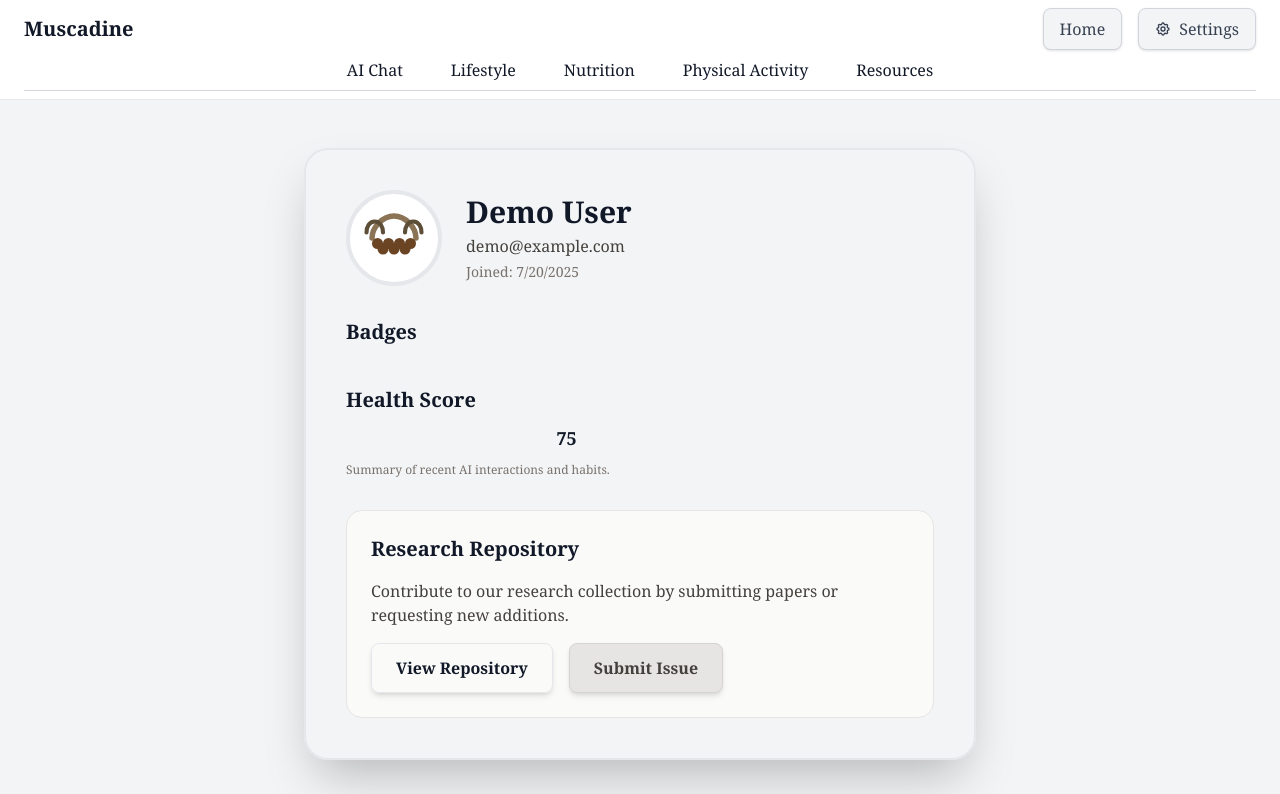
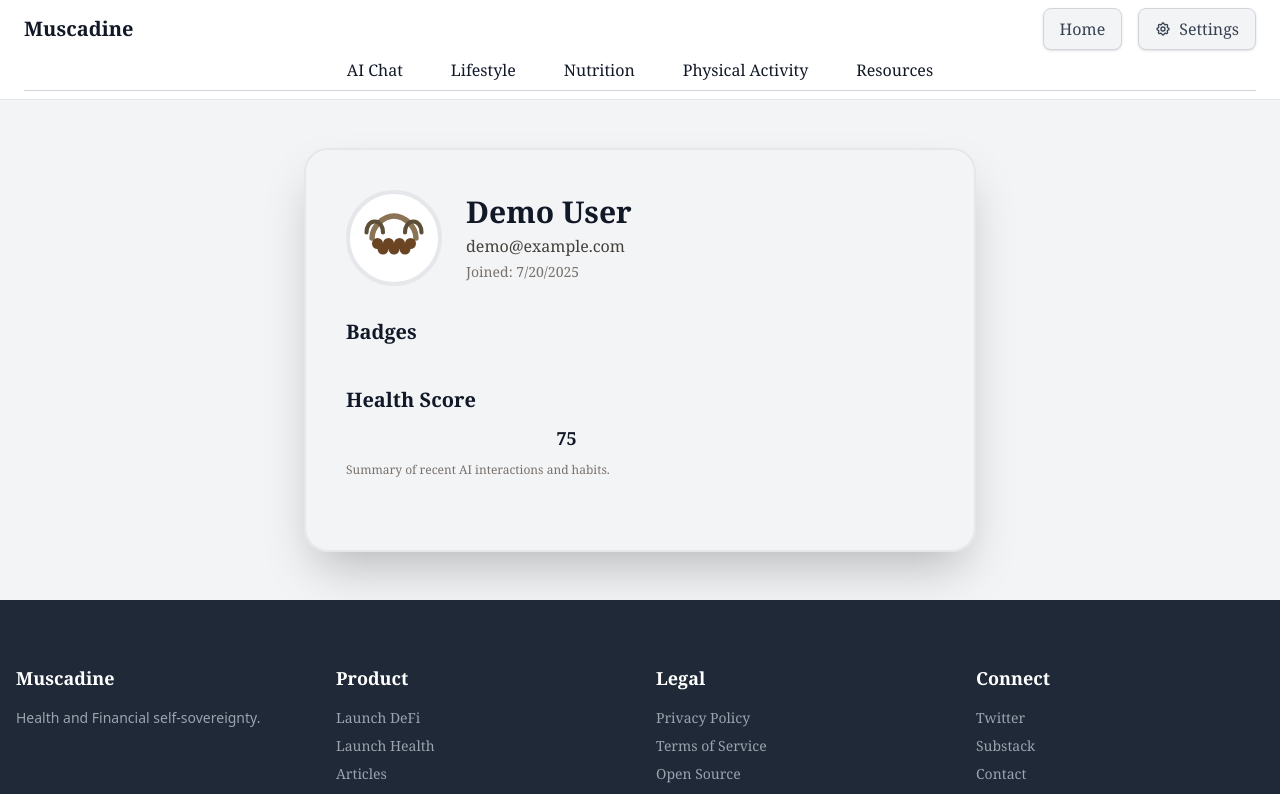
Before and after one commit to nickconnelly10/Health-Website, a React (Vite) app: page /profile in a window 1280 px wide. Shown: the top 794 px of the page. Built offline with nearby package versions, Linux system fonts and the light colour scheme.

Commit message:
🔧 Removed repository sections: Cleaned up repository links from Resources, Dashboard, and Profile pages while keeping Health Protocol Database

```diff
--- a/src/components/Dashboard.tsx
+++ b/src/components/Dashboard.tsx
@@ -51,12 +51,7 @@
             <a href="https://github.com/nickconnelly10/health.muscadine.box" className="block text-burgundy hover:underline" target="_blank" rel="noopener noreferrer">Source Code</a>
           </div>
         </Widget>
-        <Widget title="Research Repository">
-          <div className="space-y-2 text-sm">
-            <a href="https://github.com/nickconnelly10/Health-protocols" className="block text-burgundy hover:underline" target="_blank" rel="noopener noreferrer">View Research Papers</a>
-            <a href="https://github.com/nickconnelly10/health.muscadine.box/issues/new" className="block text-burgundy hover:underline" target="_blank" rel="noopener noreferrer">Submit Issue</a>
-          </div>
-        </Widget>
+
       </div>
     </div>
   );
--- a/src/components/ProfilePage.tsx
+++ b/src/components/ProfilePage.tsx
@@ -47,30 +47,7 @@
         <div className="text-stone-500 text-xs mt-2">Summary of recent AI interactions and habits.</div>
       </div>
 
-      <div className="bg-stone-50 rounded-2xl border border-stone-200 p-6">
-        <h3 className="text-xl font-bold text-burgundy mb-4">Research Repository</h3>
-        <p className="text-stone-700 mb-4">
-          Contribute to our research collection by submitting papers or requesting new additions.
-        </p>
-        <div className="flex flex-col sm:flex-row gap-4">
-          <a
-            href="https://github.com/nickconnelly10/health.muscadine.box"
-            target="_blank"
-            rel="noopener noreferrer"
-            className="bg-burgundy text-marble font-bold px-6 py-3 rounded-lg shadow-md border border-burgundy hover:bg-marble hover:text-burgundy transition-colors text-center"
-          >
-            View Repository
-          </a>
-          <a
-            href="https://github.com/nickconnelly10/health.muscadine.box/issues/new"
-            target="_blank"
-            rel="noopener noreferrer"
-            className="bg-stone-200 text-stone-700 font-bold px-6 py-3 rounded-lg shadow-md border border-stone-300 hover:bg-stone-300 transition-colors text-center"
-          >
-            Submit Issue
-          </a>
-        </div>
-      </div>
+
     </div>
   );
 }
--- a/src/components/ResourcesPage.tsx
+++ b/src/components/ResourcesPage.tsx
@@ -163,20 +163,6 @@
             </p>
             <div className="flex gap-3">
               <a
-                href="https://github.com/nickconnelly10/health.muscadine.box"
-                target="_blank"
-                rel="noopener noreferrer"
-                className="inline-flex items-center text-sm text-blue-600 hover:text-blue-800 font-medium"
-              >
-                <svg className="w-4 h-4 mr-1" fill="currentColor" viewBox="0 0 24 24">
-                  <path d="M12 0c-6.626 0-12 5.373-12 12 0 5.302 3.438 9.8 8.207 11.387.599.111.793-.261.793-.577v-2.234c-3.338.726-4.033-1.416-4.033-1.416-.546-1.387-1.333-1.756-1.333-1.756-1.089-.745.083-.729.083-.729 1.205.084 1.839 1.237 1.839 1.237 1.07 1.834 2.807 1.304 3.492.997.107-.775.418-1.305.762-1.604-2.665-.305-5.467-1.334-5.467-5.931 0-1.311.469-2.381 1.236-3.221-.124-.303-.535-1.524.117-3.176 0 0 1.008-.322 3.301 1.23.957-.266 1.983-.399 3.003-.404 1.02.005 2.047.138 3.006.404 2.291-1.552 3.297-1.23 3.297-1.23.653 1.653.242 2.874.118 3.176.77.84 1.235 1.911 1.235 3.221 0 4.609-2.807 5.624-5.479 5.921.43.372.823 1.102.823 2.222v3.293c0 .319.192.694.801.576 4.765-1.589 8.199-6.086 8.199-11.386 0-6.627-5.373-12-12-12z"/>
-                </svg>
-                View Repository
-                <svg className="w-4 h-4 ml-1" fill="none" stroke="currentColor" viewBox="0 0 24 24">
-                  <path strokeLinecap="round" strokeLinejoin="round" strokeWidth={2} d="M10 6H6a2 2 0 00-2 2v10a2 2 0 002 2h10a2 2 0 002-2v-4M14 4h6m0 0v6m0-6L10 14" />
-                </svg>
-              </a>
-              <a
                 href="/health-protocols"
                 className="inline-flex items-center text-sm text-green-600 hover:text-green-800 font-medium"
               >
```
Also changed, not shown: 1 other file (tests, documents, lock files or other folders).
